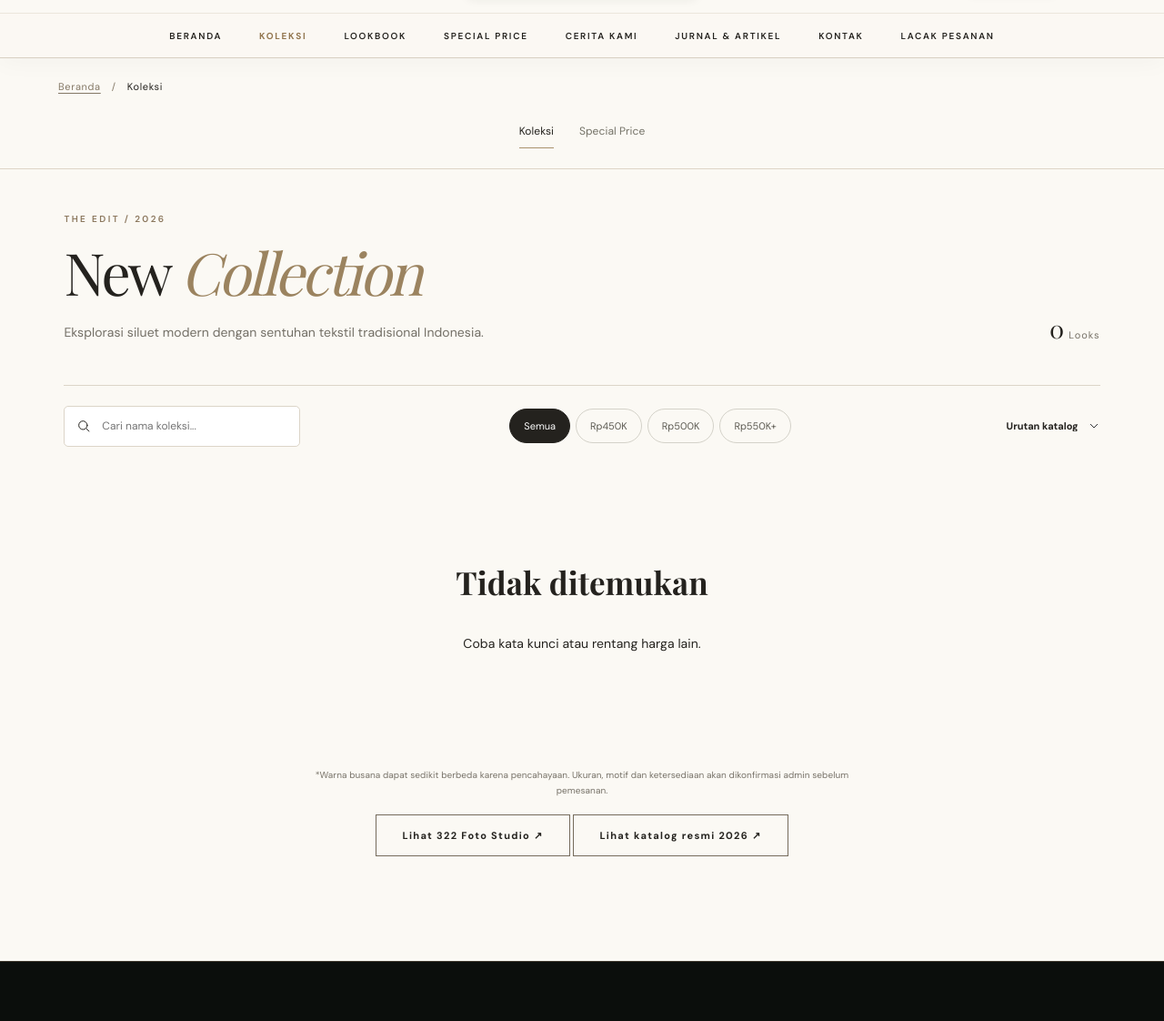
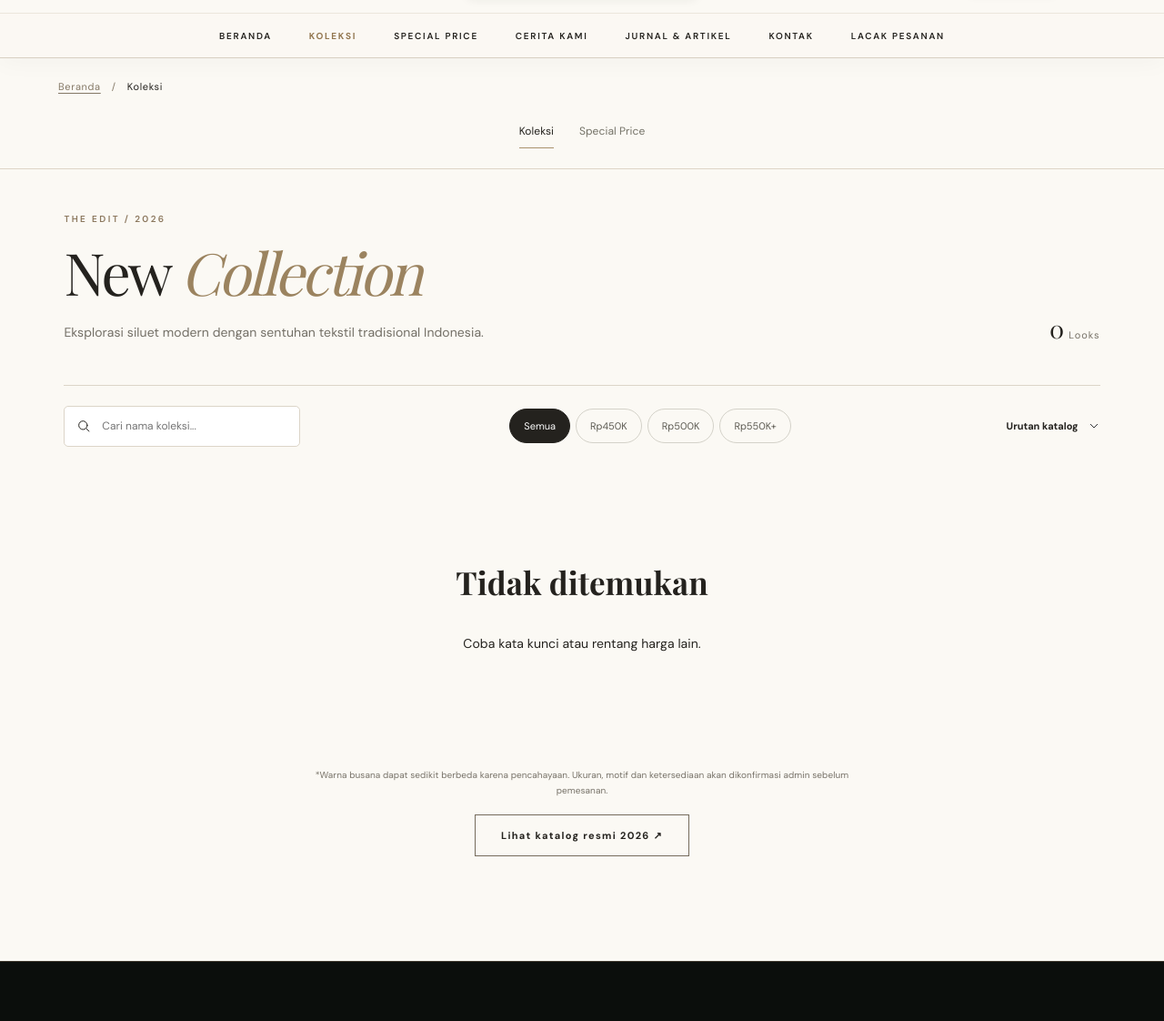
Before and after one commit to mejaviskinc/GoO-ninks, a plain HTML site: page collection.html in a window 1280 px wide. Shown: the part 100-1222 px from the top of the page at 91% size. Drawn offline with nearby package versions, Linux system fonts and the light colour scheme; no server answers.

Commit message:
Remove links to retired Gooninks studio gallery

```diff
--- a/collection.html
+++ b/collection.html
@@ -39,7 +39,7 @@
 <div aria-label="Website language" class="language-select" role="group"><svg aria-hidden="true" class="language-globe" fill="none" stroke="currentColor" stroke-linecap="round" stroke-linejoin="round" stroke-width="1.8" viewbox="0 0 24 24"><circle cx="12" cy="12" r="9"></circle><path d="M3.5 12h17M12 3c-2.6 2.8-4 5.8-4 9s1.4 6.2 4 9c2.6-2.8 4-5.8 4-9s-1.4-6.2-4-9Z"></path></svg><span aria-hidden="true" class="language-current" id="languageCurrent">ID</span><svg aria-hidden="true" class="language-chevron" fill="none" stroke="currentColor" stroke-linecap="round" stroke-width="1.6" viewbox="0 0 16 16"><path d="m4 6 4 4 4-4"></path></svg><select aria-label="Pilih bahasa / Choose language" id="langSelect" title="Pilih bahasa / Choose language"><option lang="id" value="id">Bahasa Indonesia</option><option lang="en" value="en">English</option><option lang="nl" value="nl">Nederlands</option><option lang="ko" value="ko">한국어</option></select></div>
 <button aria-controls="cartPanel" aria-expanded="false" aria-label="Keranjang" class="bag-btn" id="cartBtn" type="button"><svg aria-hidden="true" viewbox="0 0 24 24"><path d="M4.5 7.5h15l-1 13h-13l-1-13ZM9 9V6a3 3 0 0 1 6 0v3"></path></svg><span aria-live="polite" class="cart-count" id="cartCount">0</span></button>
 </div>
-</div><nav aria-label="Navigasi utama" class="nav" id="nav"><a data-i18n="navHome" href="index.html">Beranda</a><a aria-current="page" data-i18n="navCollection" href="collection.html">Koleksi</a><a href="lookbook.html">Lookbook</a><a data-i18n="navSpecial" href="special-price.html">Special Price</a><a data-i18n="navStory" href="story.html">Cerita Kami</a><a data-i18n="navJournal" href="journal.html">Jurnal &amp; Artikel</a><a data-i18n="navContact" href="contact.html">Kontak</a><a href="tracking.html">Lacak Pesanan</a></nav>
+</div><nav aria-label="Navigasi utama" class="nav" id="nav"><a data-i18n="navHome" href="index.html">Beranda</a><a aria-current="page" data-i18n="navCollection" href="collection.html">Koleksi</a><a data-i18n="navSpecial" href="special-price.html">Special Price</a><a data-i18n="navStory" href="story.html">Cerita Kami</a><a data-i18n="navJournal" href="journal.html">Jurnal &amp; Artikel</a><a data-i18n="navContact" href="contact.html">Kontak</a><a href="tracking.html">Lacak Pesanan</a></nav>
 </header>
 <main id="main"><nav aria-label="Breadcrumb" class="breadcrumbs"><a data-i18n="navHome" href="index.html">Beranda</a><span aria-hidden="true">/</span><span data-i18n="navCollection">Koleksi</span></nav><nav aria-label="Koleksi GoO Ninks" class="page-tabs"><a aria-current="page" data-i18n="navCollection" href="collection.html">Koleksi</a><a data-i18n="navSpecial" href="special-price.html">Special Price</a></nav><section class="collection-section section-anchor" id="collection">
 <div class="section-top"><div><p class="kicker" data-i18n="collectionKicker">THE EDIT / 2026</p><h1 class="section-heading" data-i18n="collectionTitle">New <i>Collection</i></h1><p class="section-summary" data-i18n="collectionDesc">Eksplorasi siluet modern dengan sentuhan tekstil tradisional Indonesia.</p></div><div class="collection-counter"><span id="visibleCount">20</span> <span data-i18n="looks">Looks</span></div></div>
@@ -51,7 +51,7 @@
 
 <div aria-live="polite" class="product-grid" id="productGrid"></div><div class="no-results" hidden="" id="noResults"><h3 data-i18n="noResultsTitle">Tidak ditemukan</h3><p data-i18n="noResultsDesc">Coba kata kunci atau rentang harga lain.</p></div>
 <p class="catalog-note" data-i18n="catalogNote">*Warna busana dapat sedikit berbeda karena pencahayaan. Ukuran, motif dan ketersediaan akan dikonfirmasi admin sebelum pemesanan.</p>
-<div class="official-catalog"><a class="outline-btn" href="lookbook.html" aria-label="Jelajahi 322 foto GoO Ninks dalam enam galeri">Lihat 322 Foto Studio ↗</a> <a class="outline-btn" data-i18n="viewOriginal" href="https://www.canva.com/d/49tPKYXczCxY3Ui" rel="noopener noreferrer" target="_blank">Lihat katalog resmi 2026 ↗</a></div>
+<div class="official-catalog"><a class="outline-btn" data-i18n="viewOriginal" href="https://www.canva.com/d/49tPKYXczCxY3Ui" rel="noopener noreferrer" target="_blank">Lihat katalog resmi 2026 ↗</a></div>
 </section></main>
 <footer><div><div class="footer-brand gn-official-footer"><img alt="GoO Ninks" decoding="async" height="38" loading="lazy" src="/gooninks-horizontal-logo.svg?v=1" width="236"/></div><p data-i18n="footerQuote">For every generation. For every story.</p></div><div class="footer-links"><a data-i18n="navCollection" href="collection.html">Koleksi</a><a data-i18n="navSpecial" href="special-price.html">Special Price</a><a data-i18n="navStory" href="story.html">Cerita Kami</a><a data-i18n="navWastra" href="index.html#wastra">Wastra</a><a data-i18n="navJournal" href="journal.html">Jurnal &amp; Artikel</a><a data-i18n="navContact" href="contact.html">Kontak</a><a href="https://www.instagram.com/goo_ninks/" rel="noopener noreferrer" target="_blank">Instagram ↗</a><a href="https://wa.me/6285740393953" rel="noopener noreferrer" target="_blank">WhatsApp ↗</a></div><section class="gn-footer-payments" aria-labelledby="gn-footer-payment-heading">
   <div class="gn-footer-payments-header">
```
